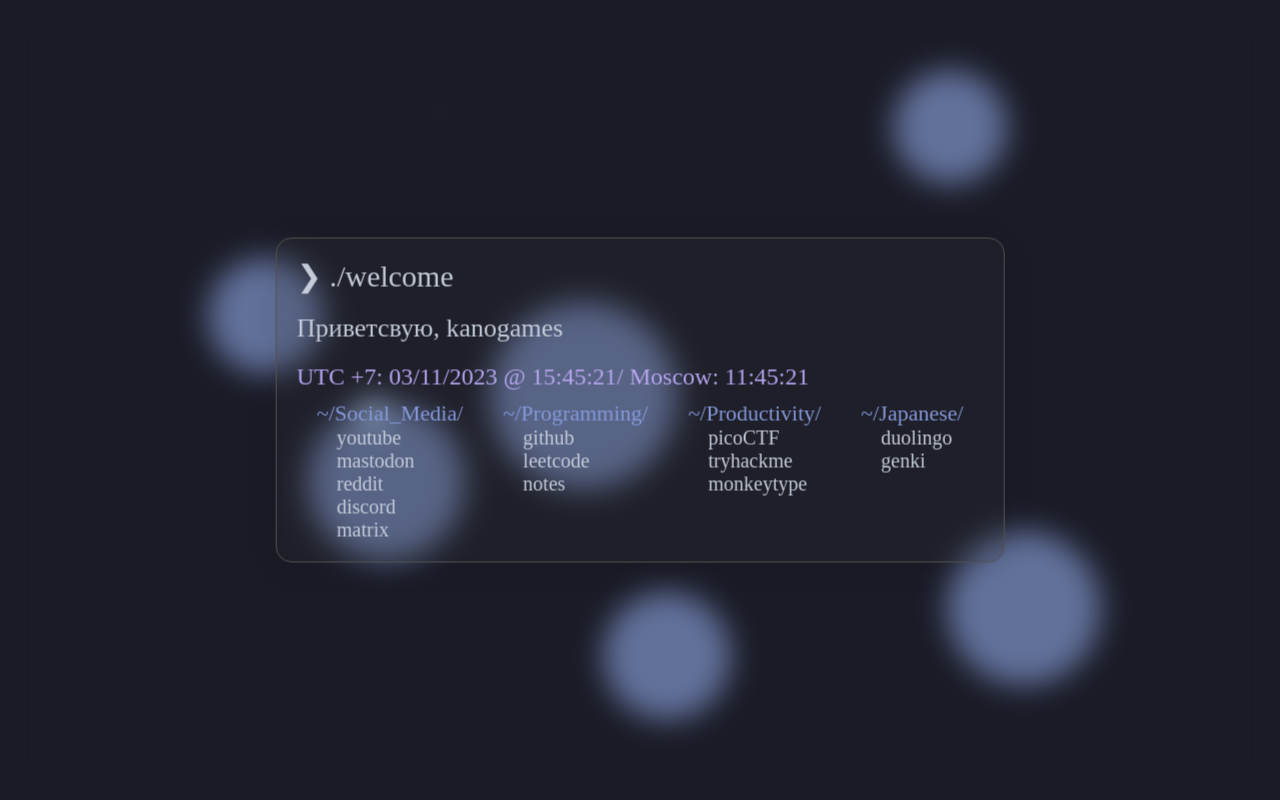
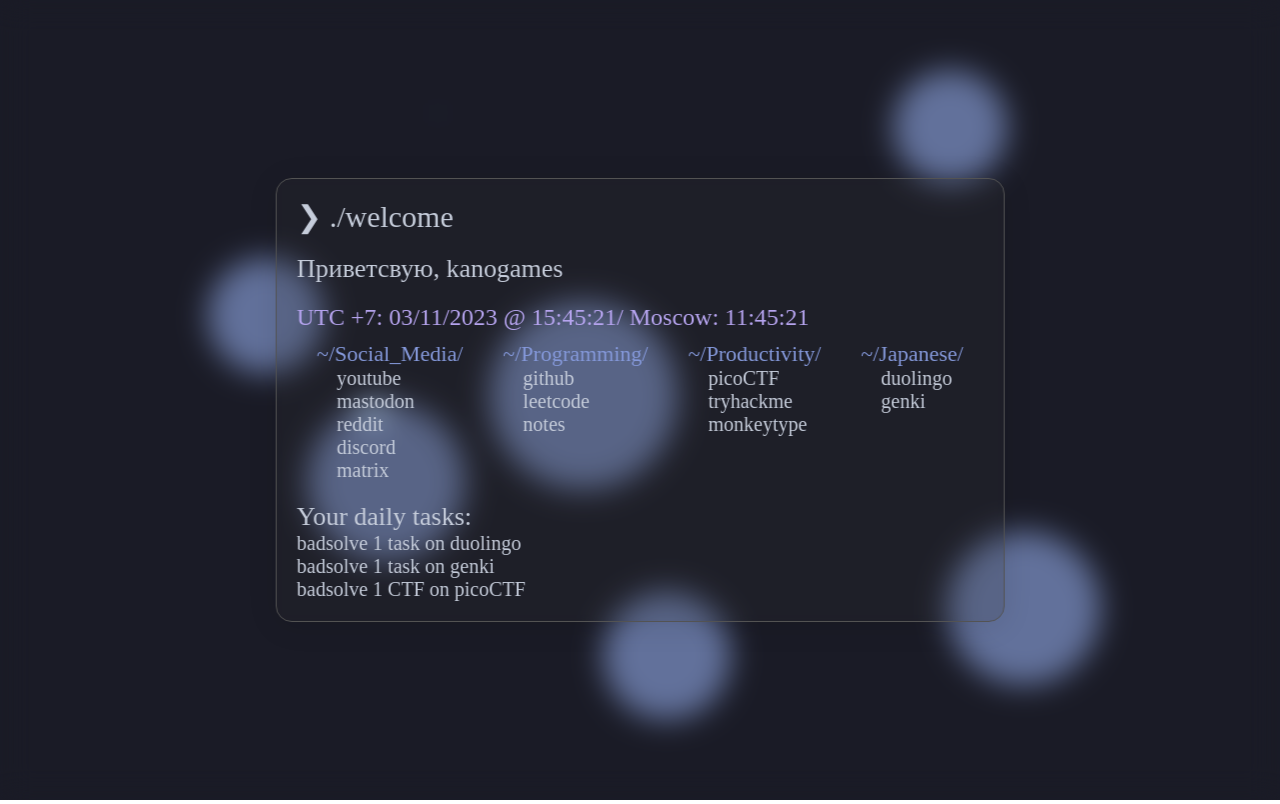
Before and after one commit to Kanogame/homepage, a website built with Vite: page nginx/index.html in a window 1280 px wide. Built offline with nearby package versions, Linux system fonts and the light colour scheme; files whose address does not match are found by name; a web font is replaced by a local one.

Commit message:
fixing stuff here and there

```diff
--- a/nginx/index.html
+++ b/nginx/index.html
@@ -75,13 +75,14 @@
                     </a>
                 </div>
             </div>
-            <div class="daily">
+            <div class="greetings daily-g" style="display: none;">Your daily tasks:</div>
+            <div class="daily" style="display: none;">
             </div>
         </div>
     </div>
     <script src="./src/typing.js"></script>
     <script src="./src/background.js"></script>
     <script src="./src/date.js"></script>
-    <script src="./src/server.js"></script>
+    <script type="module" src="./src/server.js"></script>
 </body>
 </html>
--- a/nginx/src/typing.js
+++ b/nginx/src/typing.js
@@ -13,9 +13,14 @@
     j++;
     setTimeout(typeWriter, speed);
   } else {
-    setTimeout(() => {geeter = document.querySelector(".greetings"); geeter.classList.add("active"); geeter.innerHTML=greetings[Math.floor(Math.random() * 3)] }, 200);
-    setTimeout(() => {document.querySelector(".date").classList.add("active");}, 400);
-    setTimeout(() => {document.querySelector(".activities").classList.add("active_flex");}, 450);
+    setTimeout(() => {geeter = document.querySelector(".greetings");
+    document.querySelector(".date").classList.add("active");
+    document.querySelector(".daily").classList.add("active");
+    document.querySelector(".daily-g").classList.add("active");
+    document.querySelector(".activities").classList.add("active_flex");
+    geeter.classList.add("active");
+    geeter.innerHTML=greetings[Math.floor(Math.random() * 3)];
+  }, 200);
   }
 }
 
```
Also changed, not shown: 1 other file.
